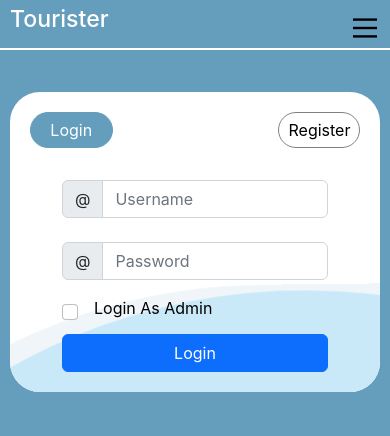
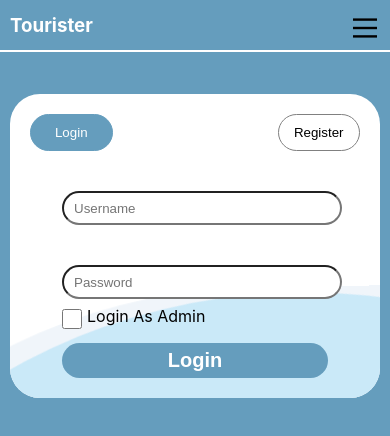
Before and after one commit to puneet0408/FrontEnd, a React (Create React App) app: page /singin in a window 390 px wide. Shown: the top 436 px of the page. Built offline with nearby package versions, Linux system fonts and the light colour scheme.

Commit message:
signin and signup page completed

```diff
--- a/public/index.html
+++ b/public/index.html
@@ -15,8 +15,8 @@
       user's mobile device or desktop. See https://developers.google.com/web/fundamentals/web-app-manifest/
     -->
     <!-- CSS only -->
-<link href="https://cdn.jsdelivr.net/npm/bootstrap@5.2.1/dist/css/bootstrap.min.css" rel="stylesheet" integrity="sha384-iYQeCzEYFbKjA/T2uDLTpkwGzCiq6soy8tYaI1GyVh/UjpbCx/TYkiZhlZB6+fzT" crossorigin="anonymous">
-    <link rel="manifest" href="%PUBLIC_URL%/manifest.json" />
+<!-- <link href="https://cdn.jsdelivr.net/npm/bootstrap@5.2.1/dist/css/bootstrap.min.css" rel="stylesheet" integrity="sha384-iYQeCzEYFbKjA/T2uDLTpkwGzCiq6soy8tYaI1GyVh/UjpbCx/TYkiZhlZB6+fzT" crossorigin="anonymous">
+    <link rel="manifest" href="%PUBLIC_URL%/manifest.json" /> -->
     <!--
       Notice the use of %PUBLIC_URL% in the tags above.
       It will be replaced with the URL of the `public` folder during the build.
--- a/src/componets/Singin.js
+++ b/src/componets/Singin.js
@@ -15,14 +15,14 @@ function Singin() {
 
     return (
         <div className='signin'>
-            <form  style={{width:"100%"}}>
+            <form style={{ width: "100%" }}>
 
 
                 <div class="">
                     <label for="validationServerUsername" class="form-label">Username</label>
                     <div class="input-group has-validation">
                         <span class="input-group-text" id="inputGroupPrepend3">@</span>
-                        <input  placeholder='Username' type="text" class="form-control" aria-describedby="inputGroupPrepend3 validationServerUsernameFeedback" required />
+                        <input placeholder='Username' type="text" class="form-control" aria-describedby="inputGroupPrepend3 validationServerUsernameFeedback" required />
                         <div id="validationServerUsernameFeedback" class="invalid-feedback">
                             Please choose a username.
                         </div>
@@ -32,21 +32,22 @@ function Singin() {
                     <label for="validationServerUsername" class="form-label"></label>
                     <div class="input-group has-validation">
                         <span class="input-group-text" id="inputGroupPrepend3">@</span>
-                        <input placeholder='Password'  type="pasword" class="form-control" id="validationServerUsername" aria-describedby="inputGroupPrepend3 validationServerUsernameFeedback" required />
+                        <input placeholder='Password' type="pasword" class="form-control" id="validationServerUsername" aria-describedby="inputGroupPrepend3 validationServerUsernameFeedback" required />
                         <div id="validationServerUsernameFeedback" class="invalid-feedback">
 
-                           </div>
+                        </div>
                     </div>
                 </div>
-                <div class="col-md-8">
-                    <div class="form-check d-flex">
+                <div class="col-md-8 check" >
+                    <div class="form-check">
                         <input class="form-check-input mt-4 mb-1" type="checkbox" value="" required />
-                        <span className='mt-3 ms-3 text-black'>
-                            Login As Admin
-                        </span>
+
                     </div>
+                    <span className='mt-3 ms-3'>
+                        Login As Admin
+                    </span>
                 </div>
-                <div class="mt-2">
+                <div class="mt-2 ">
                     <button class="btn btn-primary" style={{ width: "100%" }} type="submit">Login</button>
                 </div>
             </form>
--- a/src/componets/small_components/Card.js
+++ b/src/componets/small_components/Card.js
@@ -58,9 +58,9 @@ let Card = (props) => {
                     </h4>
                     <h2 className="price">{props.price} Per person </h2>
                     <div className="member-count">
-                        <button className="min" onClick={rem}>-</button>
+                        <button className="min" onClick={(e)=>{e.stopPropagation();rem()}}>-</button>
                         <p>Member: {memberCount}</p>
-                        <button className="add" onClick={add}>+</button>
+                        <button className="add" onClick={(e)=>{e.stopPropagation();add()}}>+</button>
                     </div>
                     <button className="buyButton">Buy Now</button>
                     <button className="addtoCart" onClick={cartManupulation}>{!cartadd ? "Add to Cart" : "Remove from cart"}</button>
--- a/src/index.css
+++ b/src/index.css
@@ -60,130 +60,3 @@ code {
   display: flex;
   border: 1px solid grey;
 }
-.menu {
-  display: flex;
-  flex-direction: column;
-  justify-content: center;
-  padding: 20px;
-}
-
-.menu .list {
-  max-height: 0;
-  transition: max-height 1s ease-out;
-  overflow: hidden;
-  background: #d5d5d5;
-}
-
-.maxHeight {
-  max-height: 20rem;
-  transition: max-height 1s ease-in;
-  overflow: hidden;
-  background: #d5d5d5;
-}
-
-.menu p {
-  padding: 10px;
-}
-.waveButton{
-  position: relative;
-  padding: 10px 20px;
-  border-radius: 30px;
-  text-decoration: none;
-  color: #000;
-  background-color: #ed0e42;
-  font-weight: bold;
-  text-transform: uppercase;
-  transition: 1s all ease-in-out;
-  overflow: hidden;
-}
-.wave::before{
-  position: absolute;
-  content: '';
-  width: 400px;
-  height: 400px;
-  background-color: #09C3DB;
-  top: -375px;
-  left: -120px;
-  border-radius: 45%;
-  transition: 2s all ease-in-out;
-  animation: wave 11s infinite linear;
-}
-.wave::after{
-  position: absolute;
-  content: '';
-  width: 400px;
-  height: 400px;
-  background-color: #eceeec;
-  top: -380px;
-  left: -125px;
-  border-radius: 45%;
-  transition: 2s all ease-in-out;
-  animation: wave 10s infinite linear;
-}
-.wave span{
-  position: relative;
-  z-index: 1;
-}
-@keyframes wave{
-  0%{
-    transform: rotate(0deg);
-  }
-  100%{
-    transform: rotate(360deg);
-  }
-}
-.wave:hover{
-  color: #fff;
-
-}
-.wave:hover:before{
-  top:-450px;
-
-}
-.wave:hover::after{
-  top:-440px;
-
-}
-.box{
-  position: relative;
-  overflow: hidden;
-  background-color: transparent;
-  z-index: 5;
-}
-.box::before{
-  width: 80rem;
-  height:80rem;
-  left: -20rem;
-  background-color: #f0f5fa;
-  content: '';
-  /* opacity: .8 ; */
-  top: 12rem;
-  z-index: -1;
-  position: absolute;
-  animation: rotate 11s  linear infinite;
-  border-radius: 45%;
-
-}
-.box::after{
-  left: 0;
-  width: 80rem;
-  height:80rem;
-  border-radius: 47%;
-  background-color: #74CCF4;
-  content: '';
-  z-index: -1;
-  left: -20rem;
-  opacity: .3;
-  top: 13rem;
-  position: absolute;
-  animation: rotate 10s  linear infinite;
-
-}
-@keyframes rotate{
-  0%{
-      transform: rotate(0deg);
-  }
-  100%{
-      transform: rotate(360deg);
-  }
-}
--- a/src/style/Auth.css
+++ b/src/style/Auth.css
@@ -5,7 +5,7 @@
     padding: 10px;
 }
 .authBody{
-    background-color: #fff;
+    background-color: #fff !important;
     width: 30rem;
     padding: 20px;
     border-radius: 30px;
@@ -19,11 +19,12 @@
 .authBodySwapButton button {
     width: 25%;
     text-align: center;
-    color: #fff;
+    color: #fff ;
     background-color:#659DBD;
     border: 1px solid #659DBD;
     border-radius: 20px;
-    padding: 5px 10px;
+    padding: 10px 10px;
+    cursor: pointer;
 
 
 }
@@ -46,3 +47,95 @@
     justify-content: center !important;
 
 }
+.box{
+    position: relative;
+    overflow: hidden;
+    background-color: transparent;
+    z-index: 5;
+  }
+  .box::before{
+    width: 80rem;
+    height:80rem;
+    left: -20rem;
+    background-color: #f0f5fa;
+    content: '';
+    /* opacity: .8 ; */
+    top: 12rem;
+    z-index: -1;
+    position: absolute;
+    animation: rotate 11s  linear infinite;
+    border-radius: 45%;
+
+  }
+  .box::after{
+    left: 0;
+    width: 80rem;
+    height:80rem;
+    border-radius: 47%;
+    background-color: #74CCF4;
+    content: '';
+    z-index: -1;
+    left: -20rem;
+    opacity: .3;
+    top: 13rem;
+    position: absolute;
+    animation: rotate 10s  linear infinite;
+
+  }
+  @keyframes rotate{
+    0%{
+        transform: rotate(0deg);
+    }
+    100%{
+        transform: rotate(360deg);
+    }
+  }
+  .signup input{
+    height: 30px;
+    border-radius: 10px;
+    width: 100%;
+    padding-left: 10px;
+    outline: none;
+    border-radius: 20px;
+
+
+  }
+  .signin input{
+    height: 30px;
+    border-radius: 10px;
+    width: 100%;
+    padding-left: 10px;
+    outline: none;
+    border-radius: 20px;
+
+
+  }
+  .signup button, .signin button{
+    padding: 10px 5px ;
+    height: 35px;
+    cursor: pointer;
+    outline: none;
+    border: none;
+    border-radius: 20px;
+    margin-top: 10px;
+    width: 100%;
+    font-weight: 600;
+    font-size: 20px;
+    padding: 5px;
+    color:#fff;
+  }
+  .check{
+    display: flex;
+
+  }
+  .check span{
+    color: #000;
+    margin-left: 5px;
+  }
+  .check input{
+    margin-top: 10px;
+    width: 20px;
+    height: 20px;
+    outline: none !important;
+    cursor: pointer;
+  }
```
